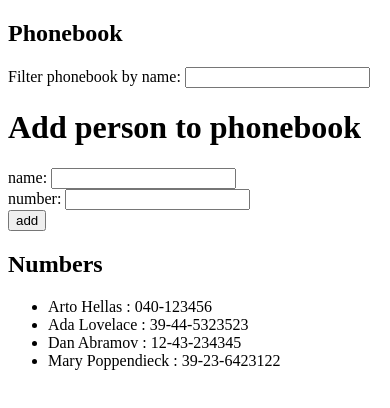
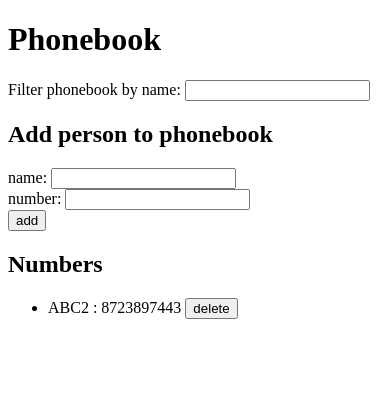
Before and after one commit to Mahmoudy96/fullstackopen, a React (Vite) app in the folder part2/phonebook/: page / in a window 390 px wide. Shown: the top 408 px of the page. Built offline with nearby package versions, Linux system fonts and the light colour scheme; data requests are answered from the project's data file.

Commit message:
phonebook step9

```diff
--- a/part2/phonebook/db.json
+++ b/part2/phonebook/db.json
@@ -1,24 +1,9 @@
 {
-  "persons":[
+  "phonebook": [
     {
-      "name": "Arto Hellas",
-      "number": "040-123456",
-      "id": 1
-    },
-    {
-      "name": "Ada Lovelace",
-      "number": "39-44-5323523",
-      "id": 2
-    },
-    {
-      "name": "Dan Abramov",
-      "number": "12-43-234345",
+      "name": "ABC2",
+      "number": "8723897443",
       "id": 3
-    },
-    {
-      "name": "Mary Poppendieck",
-      "number": "39-23-6423122",
-      "id": 4
     }
   ]
 }
--- a/part2/phonebook/src/App.jsx
+++ b/part2/phonebook/src/App.jsx
@@ -2,6 +2,7 @@ import { useState, useEffect } from 'react'
 import Display from './components/Display'
 import Filter from './components/Filter'
 import AddPerson from './components/AddPerson'
+import phonebookService from './services/phonebook'
 import axios from 'axios'
 
 
@@ -14,14 +15,15 @@ const App = () => {
   const [newSearch, setNewSearch] = useState('')
   const [peopleToShow, setPeopleToShow] = useState([])
 
-  useEffect(() => {axios
-    .get('http://localhost:3001/persons')
-    .then(response => {
-      setPersons(response.data)
-      setPeopleToShow(response.data)
-    })
-  },[])
-
+  const hook = () => {
+    phonebookService
+      .getAll()
+      .then(initialPeople => {
+        setPersons(initialPeople)
+        setPeopleToShow(initialPeople)
+      })
+  }
+  useEffect(hook,[])
 
   const filterPeople = (persons, name) => {
     const filtered_people = persons.filter(person => person.name.toLowerCase().includes(name.toLowerCase()))
@@ -32,7 +34,7 @@ const App = () => {
     const newPerson = {
       name: newName,
       number: newNumber,
-      id: persons.length+1
+      // id: persons.length+1
     }
     const alreadyIn = persons.map(person => person.name).indexOf(newName)
     if(alreadyIn != -1){
@@ -41,12 +43,22 @@ const App = () => {
       alert('Name cannot be empty')
     }
      else {
-      const newPeople = persons.concat(newPerson)
-      setPersons(newPeople)
-      setPeopleToShow(filterPeople(newPeople,newSearch))
-
+      phonebookService
+        .create(newPerson)
+        .then(returnedPerson => {
+          const newPeople = persons.concat(returnedPerson)
+          setPersons(newPeople)
+          setPeopleToShow(filterPeople(newPeople,newSearch))
+        }
+      )
     }
-    // console.log('new people:',peopleToShow)
+  }
+  const deletePerson = (person) => {
+    if (confirm(`Delete ${person.name}?`)) {
+      phonebookService
+      .remove(person.id)
+      .then(hook)
+    }
   }
   const handleNameChange = (event) => {
     // console.log('hi', event.target.value)
@@ -68,13 +80,13 @@ const App = () => {
 
   return (
     <div>
-      <h2>Phonebook</h2>
+      <h1>Phonebook</h1>
       <Filter value={newSearch} onChange={handleNameFiltering}></Filter>
-      <h1>Add person to phonebook</h1>
+      <h2>Add person to phonebook</h2>
       <AddPerson addPerson={addPerson} newName={newName} handleNameChange={handleNameChange}
         newNumber={newNumber} handleNumberChange={handleNumberChange}></AddPerson>
       <h2>Numbers</h2>
-      <Display people = {peopleToShow}></Display>
+      <Display people = {peopleToShow} deletePerson = {deletePerson}/>
     </div>
   )
 }
--- a/part2/phonebook/src/components/Display.jsx
+++ b/part2/phonebook/src/components/Display.jsx
@@ -1,9 +1,15 @@
-const DisplayPerson = ({person}) => <li>{person.name} : {person.number}</li>
-const Display = ({people}) => {
+const DisplayPerson = ({person, deletePerson}) => {
+return(
+<li>{person.name} : {person.number} <button onClick={deletePerson}>delete</button></li>
+)
+}
+
+const Display = ({people, deletePerson}) => {
   // console.log('people', people)
   return(
     <ul>
-    {people.map(person => <DisplayPerson key={person.id} person={person}></DisplayPerson>)}
+    {people.map(person => <DisplayPerson key={person.id} person={person} deletePerson={() => deletePerson(person)}/>)
+    }
     </ul>
 
   )
--- /dev/null
+++ b/part2/phonebook/src/services/phonebook.js
@@ -0,0 +1,23 @@
+import axios from 'axios'
+
+const baseUrl = 'http://localhost:3001/phonebook'
+
+const getAll = () => {
+    const request = axios.get(baseUrl)
+    return request.then(response => response.data)
+}
+
+const create = newObject => {
+    const request = axios.post(baseUrl, newObject)
+    return request.then(response => response.data)
+}
+
+const update = (id, newObject) => {
+    const request = axios.put(`${baseUrl}/${id}`, newObject)
+    return request.then(response => response.data)
+}
+const remove = (id) => {
+    const request = axios.delete(`${baseUrl}/${id}`)
+    return request.then(response => response.data)
+}
+export default { getAll, create, update, remove}
```
